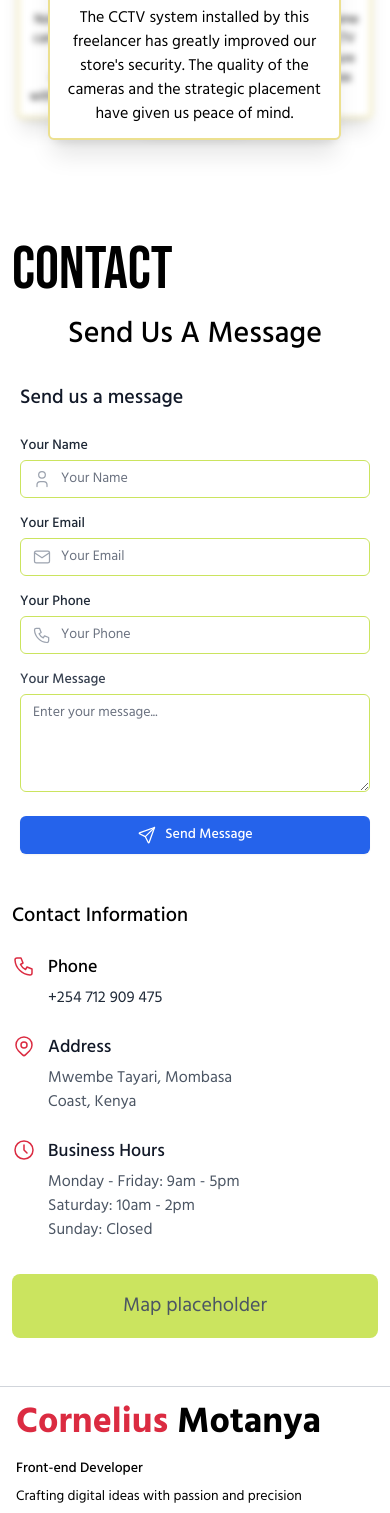
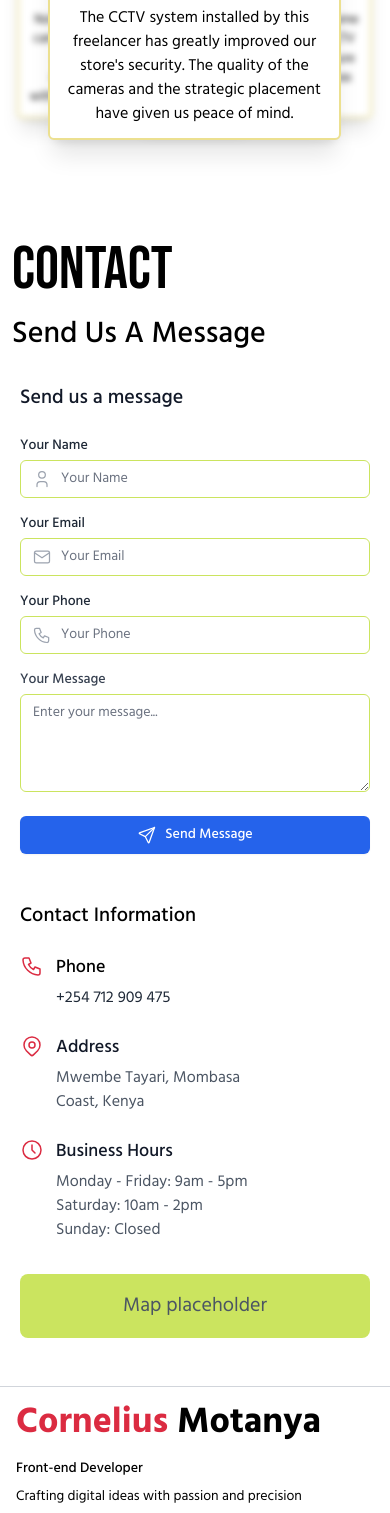
Before and after one commit to cmotanya/my-portfolio, a Next.js app: page / in a window 390 px wide. Shown: the part 5777-7290 px from the top of the page. Built offline with nearby package versions, Linux system fonts and the light colour scheme.

Commit message:
reduced pading and heading from text-center to text-left

```diff
--- a/app/components/contact/contact-form.tsx
+++ b/app/components/contact/contact-form.tsx
@@ -92,7 +92,7 @@ function ContactPage({ accessKey }: { accessKey: string }) {
 
   return (
     <div className="mx-auto max-w-full">
-      <h2 className="mb-4 pt-4 text-center text-3xl font-medium">
+      <h2 className="mb-4 pt-4 text-3xl font-medium md:text-center">
         Send Us A Message
       </h2>
       <div className="grid grid-cols-1 gap-8 md:grid-cols-2">
--- a/app/components/contact/contact-information.tsx
+++ b/app/components/contact/contact-information.tsx
@@ -3,7 +3,7 @@ import { IconClock, IconMapPin, IconPhone } from "@tabler/icons-react";
 const ContactInformation = () => {
   return (
     <div>
-      <div className="md:px-6 md:py-8">
+      <div className="px-2 md:px-6 md:py-8">
         <h3 className="mb-6 text-xl font-medium">Contact Information</h3>
         <div className="space-y-6">
           <div className="flex items-start">
```
